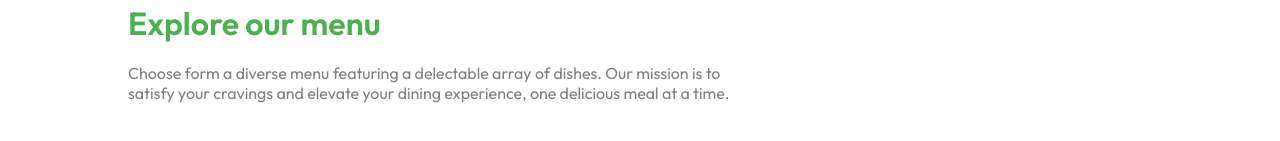
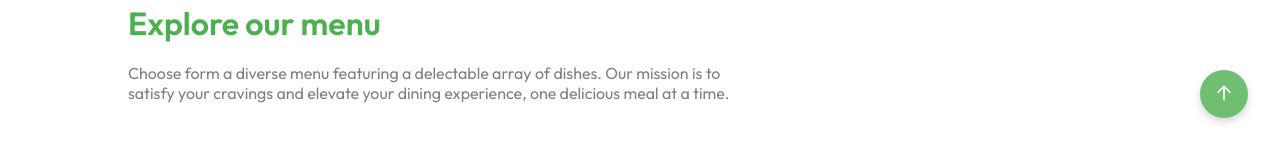
Before and after one commit to harshitaphadtare/Nutrifit, a React (Vite) app in the folder frontend/: page / in a window 1280 px wide. Shown: the part 650-791 px from the top of the page. Built offline with nearby package versions, Linux system fonts and the light colour scheme.

Commit message:
added scroll up button in the home page

```diff
--- a/frontend/src/App.jsx
+++ b/frontend/src/App.jsx
@@ -1,4 +1,4 @@
-import React, { useState } from 'react';
+import React, { useState,useEffect } from 'react';
 import Navbar from './components/Navbar/Navbar.jsx';
 import { Route, Routes } from 'react-router-dom';
 import Home from "./pages/Home/Home.jsx";
@@ -9,6 +9,34 @@ import LoginPopup from './components/LoginPopup/LoginPopup.jsx';
 
 const App = () => {
   const [showLogin,setShowLogin] = useState(false);
+  const [showScrollButton,setShowScrollButton] = useState(false);
+
+  useEffect(()=>{
+
+    const handleScroll =()=>{
+      const exploreMenuSection = document.getElementById("explore-menu");
+      if(exploreMenuSection){
+        const sectionTop = exploreMenuSection.getBoundingClientRect().top;
+        const offset = window.innerHeight/2;
+        if(sectionTop<offset){
+          setShowScrollButton(true);
+        }else{
+          setShowScrollButton(false);
+        }
+      }
+    };
+    window.addEventListener("scroll", handleScroll);
+    return () => window.removeEventListener("scroll", handleScroll);
+
+  },[]);
+
+  const scrollToTop = () => {
+    window.scrollTo({
+      top: 0,
+      behavior: "smooth",
+    });
+  };
+
   return (
     <>
     {showLogin?<LoginPopup setShowLogin={setShowLogin} />:<></>}
@@ -19,11 +47,15 @@ const App = () => {
           <Route path='/cart' element={<Cart />} />
           <Route path='/order' element={<PlaceOrder />} />
         </Routes>
-
+        {showScrollButton && (
+        <button className="scroll-up-button" onClick={scrollToTop}>
+          <svg viewBox="0 0 24 24" fill="none" xmlns="http://www.w3.org/2000/svg"><g id="SVGRepo_bgCarrier" stroke-width="0"></g><g id="SVGRepo_tracerCarrier" stroke-linecap="round" stroke-linejoin="round"></g><g id="SVGRepo_iconCarrier"> <path fill-rule="evenodd" clip-rule="evenodd" d="M12 3C12.2652 3 12.5196 3.10536 12.7071 3.29289L19.7071 10.2929C20.0976 10.6834 20.0976 11.3166 19.7071 11.7071C19.3166 12.0976 18.6834 12.0976 18.2929 11.7071L13 6.41421V20C13 20.5523 12.5523 21 12 21C11.4477 21 11 20.5523 11 20V6.41421L5.70711 11.7071C5.31658 12.0976 4.68342 12.0976 4.29289 11.7071C3.90237 11.3166 3.90237 10.6834 4.29289 10.2929L11.2929 3.29289C11.4804 3.10536 11.7348 3 12 3Z" fill="#ffffff"></path> </g></svg>
+        </button>
+        )}
       </div>
       <Footer />
     </>
   )
 }
 
-export default App
+export default App;
--- a/frontend/src/index.css
+++ b/frontend/src/index.css
@@ -22,6 +22,33 @@ a{
   margin: auto;
 }
 
+.scroll-up-button {
+  position: fixed;
+  bottom: 2rem;
+  right: 2rem;
+  background-color: #4caf50;
+  color: white;
+  border: none;
+  border-radius: 50%;
+  width: 3rem;
+  height: 3rem;
+  font-size: 1.5rem;
+  cursor: pointer;
+  box-shadow: 0 4px 8px rgba(0, 0, 0, 0.2);
+  opacity: 0.8;
+  transition: opacity 0.3s ease, transform 0.3s ease;
+}
+
+.scroll-up-button svg{
+  width: 20px;
+  height: 20px;
+}
+.scroll-up-button:hover {
+  opacity: 1;
+  transform: scale(1.1);
+}
+
+
 @keyframes fadeIn {
   0%{
     opacity: 0;
```
